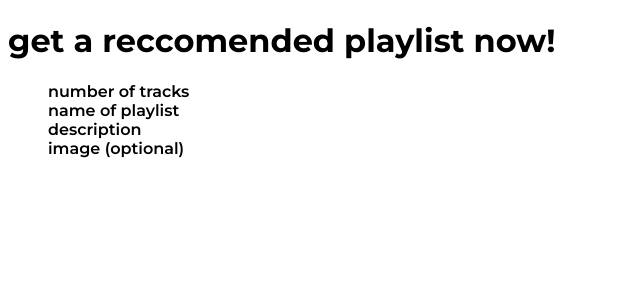
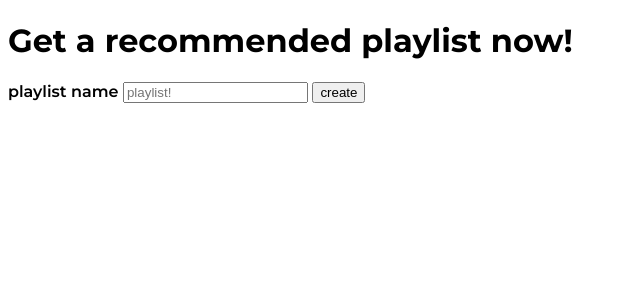
Before and after one commit to aaronhuan/Spotify-TopTune, a Python web app: template templates/test.html in a window 1280 px wide. Shown: the top 300 px of the page, without its empty margins (0-640 px from the left). Run offline with Jinja, Linux system fonts and the light colour scheme; the template is opened without the code that fills it, so the values that code supplies are empty.

Commit message:
working on the reccomended playlist - bug encountered

```diff
--- a/templates/test.html
+++ b/templates/test.html
@@ -1,12 +1,20 @@
 {% extends "layout.html" %}
 
 {% block body%}
-<h1>get a reccomended playlist now!</h1>
-<ul>
-    <li> number of tracks</li>
-    <li> name of playlist</li>
-    <li> description</li>
-    <li>image (optional)</li>
-</ul>
-{{testing}}
+<h1>Get a recommended playlist now!</h1>
+
+{% if message %}
+    <div class="success-message">{{ message }}</div>
+{% endif %}
+
+{% if error %}
+    <div class="error-message">{{ error }}</div>
+{% endif %}
+
+<form method = "post">
+    <label for="name">playlist name</label>
+    <input required name = "name" id ="name" type="text" placeholder="playlist!">
+    <button type = "submit">create</button>
+</form>
+
 {% endblock %}
```
Also changed, not shown: 1 other file.
